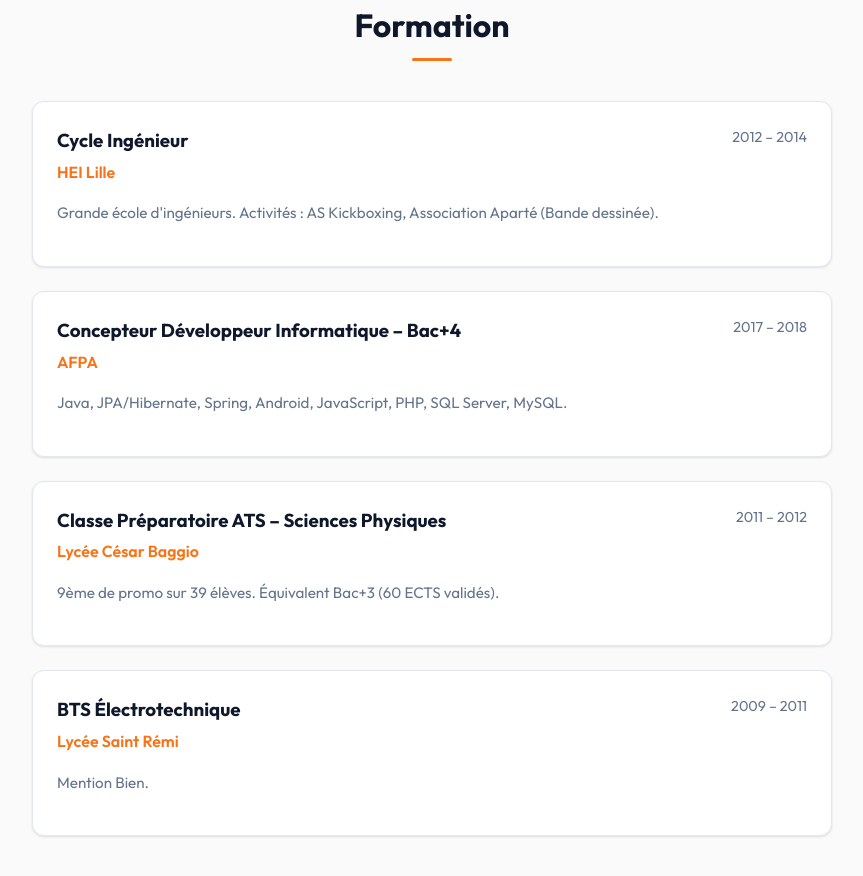
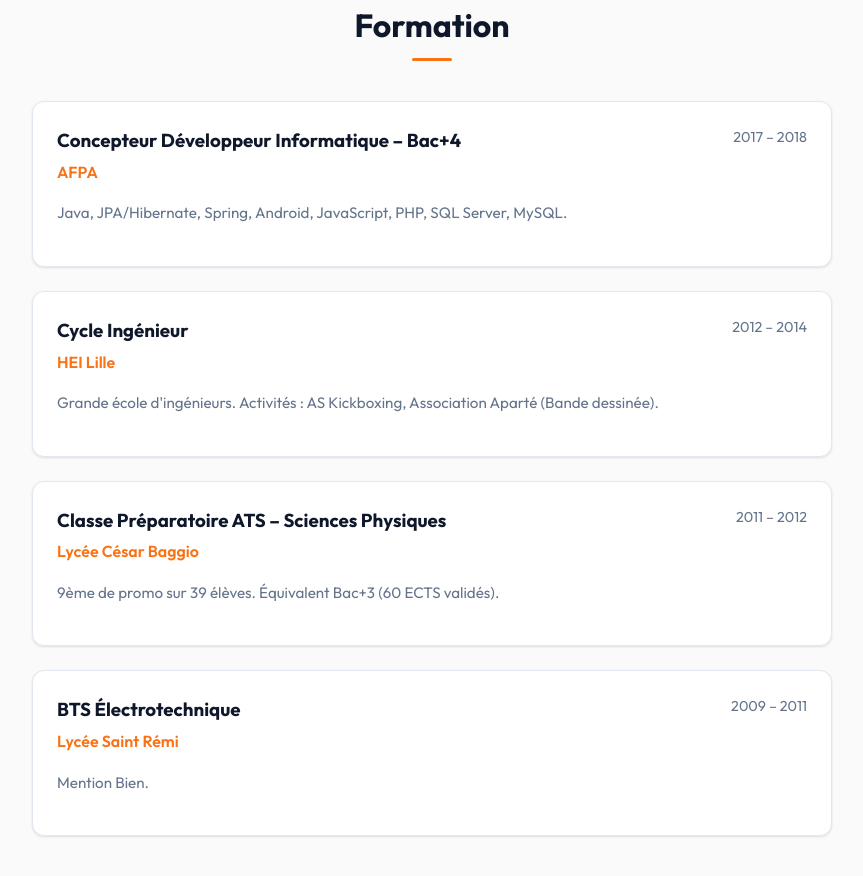
Before and after one commit to HamdiMechelloukh/blog-hamdi-mechelloukh, a React (Vite) app: page /about in a window 1280 px wide. Shown: the part 3300-4176 px from the top of the page, without its empty margins (208-1071 px from the left). Built offline with nearby package versions, Linux system fonts and the light colour scheme; no server answers.

Commit message:
Trier les formations par ordre chronologique décroissant

```diff
--- a/src/data.ts
+++ b/src/data.ts
@@ -205,18 +205,18 @@
 
 export const education: Education[] = [
   {
+    id: 2,
+    school: "AFPA",
+    degree: "Concepteur Développeur Informatique – Bac+4",
+    period: "2017 – 2018",
+    description: "Java, JPA/Hibernate, Spring, Android, JavaScript, PHP, SQL Server, MySQL."
+  },
+  {
     id: 1,
     school: "HEI Lille",
     degree: "Cycle Ingénieur",
     period: "2012 – 2014",
     description: "Grande école d'ingénieurs. Activités : AS Kickboxing, Association Aparté (Bande dessinée)."
-  },
-  {
-    id: 2,
-    school: "AFPA",
-    degree: "Concepteur Développeur Informatique – Bac+4",
-    period: "2017 – 2018",
-    description: "Java, JPA/Hibernate, Spring, Android, JavaScript, PHP, SQL Server, MySQL."
   },
   {
     id: 3,
```
